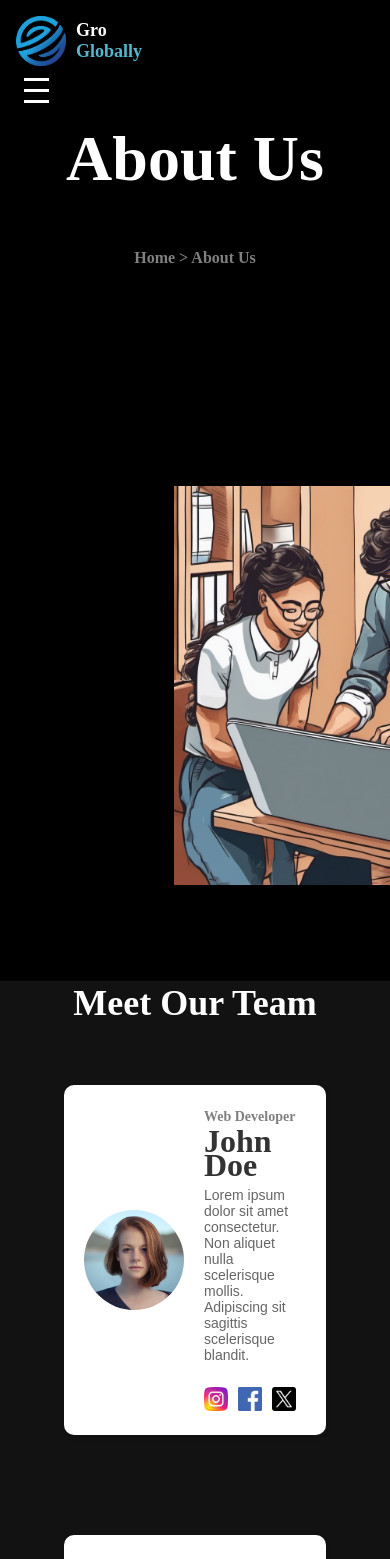
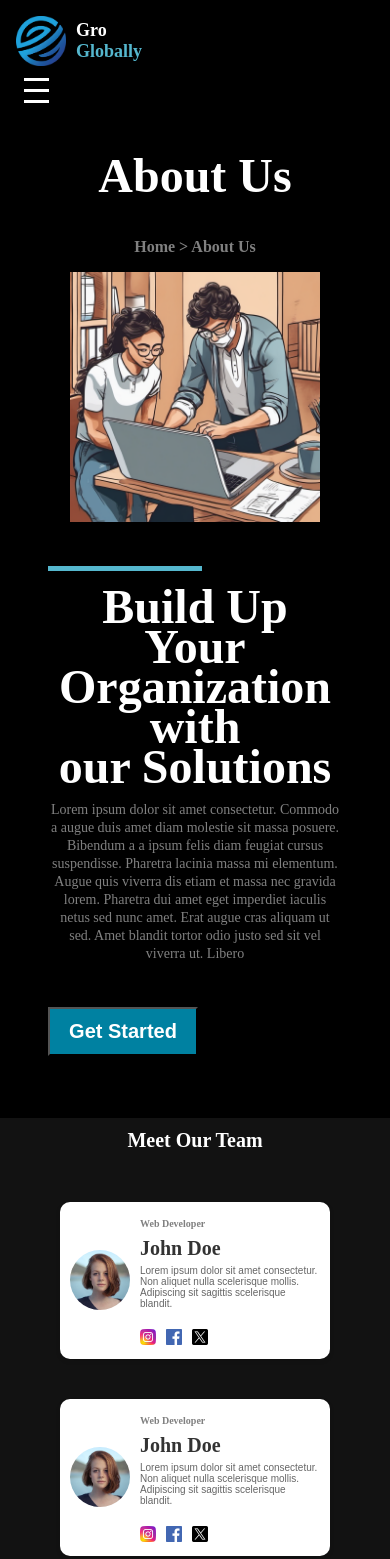
Before and after one commit to manpreet1singh/Groglobal, a React (Create React App) app: page /about in a window 390 px wide. Shown: the top 1559 px of the page. Built offline with nearby package versions, Linux system fonts and the light colour scheme.

Commit message:
responsiveness

```diff
--- a/public/index.html
+++ b/public/index.html
@@ -3,7 +3,7 @@
   <head>
     <meta charset="utf-8" />
     <link rel="icon" href="%PUBLIC_URL%/favicon.ico" />
-    <meta name="viewport" content="width=device-width, initial-scale=1" />
+    <meta name="viewport" content="width=device-width, initial-scale=1.0" />
     <meta name="theme-color" content="#000000" />
     <meta
       name="description"
--- a/src/Components/About.css
+++ b/src/Components/About.css
@@ -1,9 +1,16 @@
-.aboutcontainer{
+/* .aboutcontainer{
     background-color: black;
     color: white;
     height: 850px;
     overflow: hidden;
-}
+} */
+.aboutcontainer {
+    background-color: black;
+    color: white;
+    min-height: 100vh; /* Ensures full viewport height */
+    overflow: hidden;
+    padding: 2rem 1rem; /* Add padding for better spacing */
+  }
 .aboutupper{
 display: flex;
 justify-content: center;
@@ -109,3 +116,75 @@ top: 200px;
 
     color:black
    }
+   @media (max-width: 768px) {
+    .aboutcontainer {
+      padding: 1rem; /* Adjusted padding */
+    }
+    .aboutupper h1 {
+        font-size: 3rem; /* Adjusted font size for smaller screens */
+        line-height: 1.2; /* Adjusted line height */
+        text-align: center; /* Center align text for better readability */
+      }
+      .aboutupper span {
+        font-family: 'Inknut Antiqua', serif;
+        font-size: 1rem; /* Adjusted font size for smaller screens */
+        font-weight: 700;
+        line-height: 1.2; /* Adjusted line height */
+        text-align: center; /* Center align text for better readability */
+        color: #808080;
+      }
+      .aboutlower {
+        display: flex;
+        flex-direction: column; /* Stack items vertically on smaller screens */
+        justify-content: center;
+        align-items: center;
+        height: auto; /* Allow the height to adjust based on content */
+        padding: 1rem; /* Add padding for better spacing */
+        position: relative;
+      }
+      .aboutlower-left {
+        position: relative; /* Change to relative positioning for smaller screens */
+        left: 0; /* Reset left position */
+        top: 0; /* Reset top position */
+        margin-bottom: 1.5rem; /* Add margin for spacing */
+      }
+      .aboutlower-left img {
+        height: 250px; /* Adjusted height for smaller screens */
+        width: 250px; /* Adjusted width for smaller screens */
+      }
+      .aboutlower-right {
+        position: relative; /* Change to relative positioning for smaller screens */
+        width: auto; /* Allow width to adjust based on content */
+        left: 0; /* Reset left position */
+        top: 0; /* Reset top position */
+        padding: 0 1rem; /* Add padding for better spacing */
+      }
+        .aboutlower-right-upper {
+    flex-direction: column;
+    align-items: flex-start;
+    text-align: center;
+    padding-top: 1rem;
+  }
+
+  .aboutblue-line {
+    position: static;
+    margin-bottom: 1rem;
+  }
+  .aboutheading {
+    font-size: 32px; /* Adjust font size for smaller screens */
+    line-height: 40px; /* Adjust line height for smaller screens */
+    text-align: center; /* Center align text on smaller screens */
+  }
+
+  .aboutlower-right-down {
+    font-size: 14px; /* Adjust font size for smaller screens */
+    line-height: 18px; /* Adjust line height for smaller screens */
+    text-align: center; /* Center align text on smaller screens */
+  }
+
+  .aboutbutton {
+    width: 150px; /* Adjust button width for smaller screens */
+    margin-top: 30px; /* Adjust top margin for smaller screens */
+    margin-bottom: 30px; /* Adjust bottom margin for smaller screens */
+  }
+}
--- a/src/Components/Player.css
+++ b/src/Components/Player.css
@@ -1,13 +1,21 @@
 .player-wrapper {
-    position: relative;
-    padding-top: 56.25%; /* 16:9 Aspect Ratio */
+  position: relative;
+  padding-top: 56.25%; /* 16:9 Aspect Ratio */
+  width: 100%;
+  display: flex;
+  align-items: center;
+}
 
+.player {
+  position: relative;
+  top: -400px;
+  left: 100px;
+
+}
+@media(max-width:768px){
+  .player{
+    height: 100px;
+    width: 100px;
 
   }
-
-  .player {
-    position: absolute;
-    top: 250px;
-    left: -550px;
-
-  }
+}
--- a/src/Components/Player.js
+++ b/src/Components/Player.js
@@ -7,8 +7,8 @@ const Player = () => {
     <ReactPlayer className="player"
       url='https://www.youtube.com/watch?v=dQw4w9WgXcQ'
       controls={true}
-      width='517px'
-      height=' 328px'
+    //  width='100%'
+    //     height='100%'
     />
   </div>
   )
--- a/src/Components/Story.css
+++ b/src/Components/Story.css
@@ -1,6 +1,6 @@
 .story{
     background-color: #000000;
-    height: 750px;
+    height: 100vh;
     display: flex;
     justify-content: center;
     align-items: center;
@@ -37,3 +37,52 @@ color:  #808080;
     top: -20px;
     background-color: #55B7CE;
   }
+  @media (max-width: 768px) {
+    .story {
+      height: auto;
+      padding: 20px;
+    }
+
+    .story-right {
+      position: static;
+      text-align: center;
+      width: 100%;
+      max-width: none;
+      margin-top: 20px;
+    }
+
+    .story-right h2 {
+      font-size: 28px;
+      line-height: 36px;
+    }
+
+    .story-right p {
+      font-size: 14px;
+      line-height: 22px;
+    }
+  }
+
+  @media (max-width: 480px) {
+    .story {
+      height: auto;
+      padding: 10px;
+    }
+
+    .story-right {
+      position: static;
+      text-align: center;
+      width: 100%;
+      max-width: none;
+      margin-top: 10px;
+    }
+
+    .story-right h2 {
+      font-size: 24px;
+      line-height: 32px;
+    }
+
+    .story-right p {
+      font-size: 12px;
+      line-height: 18px;
+    }
+  }
--- a/src/Components/Team.css
+++ b/src/Components/Team.css
@@ -86,3 +86,74 @@ text-align: left;
     width: 24px;
     height: 24px;
   }
+  @media (max-width: 768px) {
+    .ourteam {
+      font-size: 24px;
+      padding: 15px 5px;
+    }
+
+    .profile-card {
+      width: 300px;
+      margin: 30px;
+      padding: 15px;
+    }
+
+    .profile-image {
+      width: 80px;
+      height: 80px;
+    }
+
+    .profile-details h1 {
+      font-size: 24px;
+    }
+
+    .profile-details h2 {
+      font-size: 12px;
+    }
+
+    .profile-details p {
+      font-size: 12px;
+    }
+
+    .social-icons img {
+      width: 20px;
+      height: 20px;
+    }
+  }
+
+  @media (max-width: 480px) {
+    .ourteam {
+      font-size: 20px;
+      padding: 10px 5px;
+    }
+
+    .profile-card {
+      width: 250px;
+      margin: 20px;
+      padding: 10px;
+    }
+
+    .profile-image {
+      width: 60px;
+      height: 60px;
+      margin-right: 10px;
+    }
+
+    .profile-details h1 {
+      font-size: 20px;
+    }
+
+    .profile-details h2 {
+      font-size: 10px;
+    }
+
+    .profile-details p {
+      font-size: 10px;
+      margin-top: 5px;
+    }
+
+    .social-icons img {
+      width: 16px;
+      height: 16px;
+    }
+  }
```
